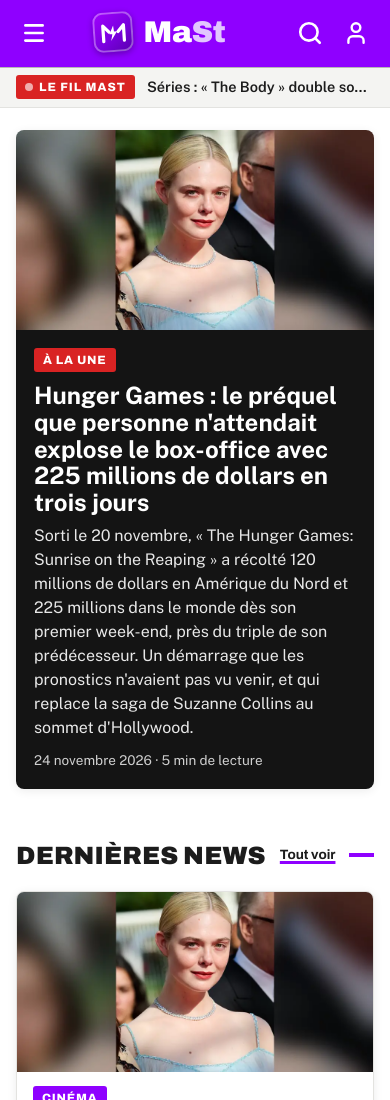
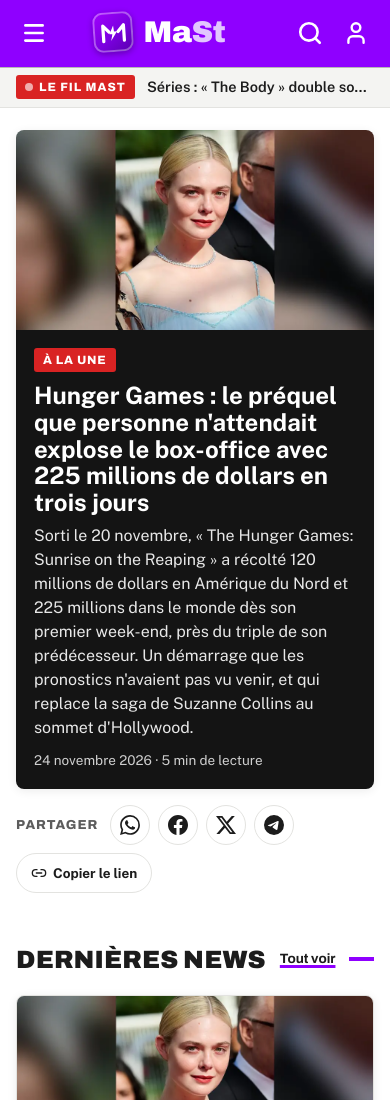
Before and after one commit to stanleymazile/MaSt, a React (Vite) app: page / in a window 390 px wide. Shown: the top 1100 px of the page. Built offline with nearby package versions, Linux system fonts and the light colour scheme.

Commit message:
MaSt : barre de partage sur chaque page (accueil, rubriques, articles, fiches téléphones) — partage natif de l'appareil, WhatsApp, Facebook, X, Telegram et copie du lien canonique

```diff
--- a/src/App.tsx
+++ b/src/App.tsx
@@ -12,6 +12,7 @@ import {
   DESC_DEFAUT,
   retirerDonneesArticle,
   retirerDonneesTelephone,
+  SITE_URL,
 } from "./seo";
 import Header from "./components/Header";
 import SideMenu from "./components/SideMenu";
@@ -25,6 +26,7 @@ import ArticleView, { TitreSection } from "./components/ArticleView";
 import TelephoneView, { TelephonesListe } from "./components/Telephones";
 import ProduitsVitrine from "./components/Produits";
 import Footer from "./components/Footer";
+import Partager from "./components/Partager";
 
 const RUBRIQUES_CARTES: { id: string; nom: string; desc: string }[] = [
   { id: "cine", nom: "Cinéma", desc: "Sorties, critiques et notes presse & spectateurs" },
@@ -232,6 +234,9 @@ export default function App() {
       ? "Dernières news"
       : RUBRIQUES[rubrique];
   const estVitrineProduits = rubrique === "business" && sousRubrique === "nouveaux-produits";
+  const partageUrl = SITE_URL + (rubrique === "toutes" ? "/" : cheminVue(rubrique, sousRubrique));
+  const partageTitre =
+    rubrique === "toutes" ? "MaSt — Ciné, Tech, IA & Sport" : `${titreGrille} — actualité et décryptages | MaSt`;
   const puceClasse = (actif: boolean) =>
     `inline-flex min-h-9 items-center rounded-full px-3.5 font-display text-[13px] font-bold uppercase tracking-[0.4px] no-underline transition-colors ${
       actif ? "bg-accent text-white" : "bg-fond-alt text-texte hover:text-accent"
@@ -275,6 +280,10 @@ export default function App() {
         ) : (
           <>
             {rubrique === "toutes" && <Hero article={une} onOuvrir={ouvrirArticle} />}
+
+            <div className="flex justify-end pt-4">
+              <Partager titre={partageTitre} url={partageUrl} />
+            </div>
 
             <div className="mt-2 grid grid-cols-1 gap-7 min-[980px]:grid-cols-[1fr_330px]">
               <div>
--- a/src/components/ArticleView.tsx
+++ b/src/components/ArticleView.tsx
@@ -1,7 +1,9 @@
 import { ArrowLeft } from "lucide-react";
 import { ARTICLES, RUBRIQUES, type Article } from "../data/articles";
+import { cheminArticle, SITE_URL } from "../seo";
 import ArticleCard, { Tag } from "./ArticleCard";
 import FicheCard from "./FicheCard";
+import Partager from "./Partager";
 
 interface ArticleViewProps {
   article: Article;
@@ -58,7 +60,9 @@ export default function ArticleView({ article, note, onNoter, onRetour, onAccuei
       </div>
 
       <img src={article.image} alt={article.legende} className="mb-2 aspect-[3/2] w-full rounded-lg object-cover" />
-      <p className="m-0 mb-[22px] text-[13px] text-texte-doux">{article.legende}</p>
+      <p className="m-0 mb-3.5 text-[13px] text-texte-doux">{article.legende}</p>
+
+      <Partager titre={article.titre} url={`${SITE_URL}${cheminArticle(article.id)}`} className="mb-[22px]" />
 
       {article.fiche && (
         <div className="my-[26px] max-w-[720px]">
@@ -73,6 +77,8 @@ export default function ArticleView({ article, note, onNoter, onRetour, onAccuei
         }}
         dangerouslySetInnerHTML={{ __html: article.corps.join("") }}
       />
+
+      <Partager titre={article.titre} url={`${SITE_URL}${cheminArticle(article.id)}`} className="mt-[26px]" />
 
       <div className="my-[26px] max-w-[720px] rounded-lg border border-bordure bg-fond-alt px-5 py-[18px]">
         <h2 className="m-0 mb-1.5 font-display text-[19px] font-black">Votre avis compte</h2>
--- /dev/null
+++ b/src/components/Partager.tsx
@@ -0,0 +1,110 @@
+import { useEffect, useState } from "react";
+import { Check, Link2, Share2 } from "lucide-react";
+
+interface PartagerProps {
+  titre: string;
+  url: string;
+  className?: string;
+}
+
+/* Glyphes des réseaux (cercles officiels, 24 × 24) */
+const ICONES: Record<string, string> = {
+  whatsapp:
+    "M17.472 14.382c-.297-.149-1.758-.867-2.03-.967-.273-.099-.471-.148-.67.15-.197.297-.767.966-.94 1.164-.173.199-.347.223-.644.075-.297-.15-1.255-.463-2.39-1.475-.883-.788-1.48-1.761-1.653-2.059-.173-.297-.018-.458.13-.606.134-.133.298-.347.446-.52.149-.174.198-.298.298-.497.099-.198.05-.371-.025-.52-.075-.149-.669-1.612-.916-2.207-.242-.579-.487-.5-.669-.51-.173-.008-.371-.01-.57-.01-.198 0-.52.074-.792.372-.272.297-1.04 1.016-1.04 2.479 0 1.462 1.065 2.875 1.213 3.074.149.198 2.096 3.2 5.077 4.487.709.306 1.262.489 1.694.625.712.227 1.36.195 1.871.118.571-.085 1.758-.719 2.006-1.413.248-.694.248-1.289.173-1.413-.074-.124-.272-.198-.57-.347m-5.421 7.403h-.004a9.87 9.87 0 01-5.031-1.378l-.361-.214-3.741.982.998-3.648-.235-.374a9.86 9.86 0 01-1.51-5.26c.001-5.45 4.436-9.884 9.888-9.884 2.64 0 5.122 1.03 6.988 2.898a9.825 9.825 0 012.893 6.994c-.003 5.45-4.437 9.884-9.885 9.884m8.413-18.297A11.815 11.815 0 0012.05 0C5.495 0 .16 5.335.157 11.892c0 2.096.547 4.142 1.588 5.945L.057 24l6.305-1.654a11.882 11.882 0 005.683 1.448h.005c6.554 0 11.89-5.335 11.893-11.893a11.821 11.821 0 00-3.48-8.413z",
+  facebook:
+    "M24 12.073c0-6.627-5.373-12-12-12s-12 5.373-12 12c0 5.99 4.388 10.954 10.125 11.854v-8.385H7.078v-3.47h3.047V9.43c0-3.007 1.792-4.669 4.533-4.669 1.312 0 2.686.235 2.686.235v2.953H15.83c-1.491 0-1.956.925-1.956 1.874v2.25h3.328l-.532 3.47h-2.796v8.385C19.612 23.027 24 18.062 24 12.073z",
+  x: "M18.901 1.153h3.68l-8.04 9.19L24 22.846h-7.406l-5.8-7.584-6.638 7.584H.474l8.6-9.83L0 1.154h7.594l5.243 6.932ZM17.61 20.644h2.039L6.486 3.24H4.298Z",
+  telegram:
+    "M11.944 0A12 12 0 0 0 0 12a12 12 0 0 0 12 12 12 12 0 0 0 12-12A12 12 0 0 0 12 0a12 12 0 0 0-.056 0zm4.962 7.224c.1-.002.321.023.465.14a.506.506 0 0 1 .171.325c.016.093.036.306.02.472-.18 1.898-.962 6.502-1.36 8.627-.168.9-.499 1.201-.82 1.23-.696.065-1.225-.46-1.9-.902-1.056-.693-1.653-1.124-2.678-1.8-1.185-.78-.417-1.21.258-1.91.177-.184 3.247-2.977 3.307-3.23.007-.032.014-.15-.056-.212s-.174-.041-.249-.024c-.106.024-1.793 1.14-5.061 3.345-.48.33-.913.49-1.302.48-.428-.008-1.252-.241-1.865-.44-.752-.245-1.349-.374-1.297-.789.027-.216.325-.437.893-.663 3.498-1.524 5.83-2.529 6.998-3.014 3.332-1.386 4.025-1.627 4.476-1.635z",
+};
+
+function IconeReseau({ d }: { d: string }) {
+  return (
+    <svg viewBox="0 0 24 24" width="20" height="20" fill="currentColor" aria-hidden="true">
+      <path d={d} />
+    </svg>
+  );
+}
+
+/**
+ * Barre de partage d'une page MaSt : partage natif de l'appareil (si disponible),
+ * WhatsApp, Facebook, X, Telegram et copie du lien. L'URL partagée est toujours
+ * l'URL canonique de la page (article, fiche téléphone, rubrique ou accueil).
+ */
+export default function Partager({ titre, url, className = "" }: PartagerProps) {
+  const [copie, setCopie] = useState(false);
+  const [natifDispo, setNatifDispo] = useState(false);
+
+  useEffect(() => {
+    setNatifDispo(typeof navigator !== "undefined" && "share" in navigator);
+  }, []);
+
+  const texteSeul = encodeURIComponent(titre);
+  const lien = encodeURIComponent(url);
+  const reseaux = [
+    { nom: "WhatsApp", href: `https://wa.me/?text=${encodeURIComponent(`${titre} ${url}`)}`, d: ICONES.whatsapp },
+    { nom: "Facebook", href: `https://www.facebook.com/sharer/sharer.php?u=${lien}`, d: ICONES.facebook },
+    { nom: "X", href: `https://twitter.com/intent/tweet?text=${texteSeul}&url=${lien}`, d: ICONES.x },
+    { nom: "Telegram", href: `https://t.me/share/url?url=${lien}&text=${texteSeul}`, d: ICONES.telegram },
+  ];
+
+  const copier = async () => {
+    try {
+      await navigator.clipboard.writeText(url);
+      setCopie(true);
+      setTimeout(() => setCopie(false), 2000);
+    } catch {
+      /* Presse-papiers indisponible : on ignore, les autres boutons restent actifs. */
+    }
+  };
+
+  const partagerNatif = async () => {
+    try {
+      await navigator.share({ title: titre, text: titre, url });
+    } catch {
+      /* Partage annulé par l'utilisateur. */
+    }
+  };
+
+  const boutonRond =
+    "inline-flex h-10 w-10 items-center justify-center rounded-full border border-bordure text-texte transition-colors hover:border-accent hover:text-accent";
+
+  return (
+    <div className={`flex flex-wrap items-center gap-2 ${className}`} aria-label="Partager cette page">
+      <span className="mr-1 font-display text-[13px] font-extrabold uppercase tracking-[1px] text-texte-doux">
+        Partager
+      </span>
+      {natifDispo && (
+        <button
+          type="button"
+          onClick={partagerNatif}
+          className="inline-flex h-10 w-10 items-center justify-center rounded-full bg-accent text-white transition-opacity hover:opacity-85"
+          aria-label="Partager via l'appareil"
+        >
+          <Share2 size={18} />
+        </button>
+      )}
+      {reseaux.map((r) => (
+        <a
+          key={r.nom}
+          href={r.href}
+          target="_blank"
+          rel="noopener noreferrer"
+          className={boutonRond}
+          aria-label={`Partager sur ${r.nom}`}
+        >
+          <IconeReseau d={r.d} />
+        </a>
+      ))}
+      <button
+        type="button"
+        onClick={copier}
+        className="inline-flex h-10 items-center gap-1.5 rounded-full border border-bordure px-3.5 text-[13.5px] font-bold text-texte transition-colors hover:border-accent hover:text-accent"
+        aria-label="Copier le lien de cette page"
+      >
+        {copie ? <Check size={16} /> : <Link2 size={16} />}
+        {copie ? "Lien copié !" : "Copier le lien"}
+      </button>
+    </div>
+  );
+}
--- a/src/components/Telephones.tsx
+++ b/src/components/Telephones.tsx
@@ -1,7 +1,8 @@
 import { ArrowLeft, Check, Minus, Smartphone } from "lucide-react";
 import { TELEPHONES, type Telephone } from "../data/telephones";
-import { cheminTelephone } from "../seo";
+import { cheminTelephone, SITE_URL } from "../seo";
 import { TitreSection } from "./ArticleView";
+import Partager from "./Partager";
 
 function PanneauVisuel({ tel, hauteur }: { tel: Telephone; hauteur: string }) {
   if (tel.image) {
@@ -117,7 +118,13 @@ export default function TelephoneView({ tel, onRetour, onAccueil, onOuvrir }: Te
       <h1 className="mb-2 mt-1 text-[clamp(27px,4.6vw,40px)] font-black leading-[1.15]">
         {tel.marque} {tel.modele}
       </h1>
-      <p className="m-0 mb-5 text-[19px] text-texte-doux">{tel.resume}</p>
+      <p className="m-0 mb-3.5 text-[19px] text-texte-doux">{tel.resume}</p>
+
+      <Partager
+        titre={`${tel.marque} ${tel.modele} — fiche caractéristiques, prix, points forts et points faibles | MaSt`}
+        url={`${SITE_URL}${cheminTelephone(tel.id)}`}
+        className="mb-5"
+      />
 
       <div className="grid grid-cols-1 gap-6 min-[860px]:grid-cols-[340px_1fr]">
         <div>
@@ -160,6 +167,12 @@ export default function TelephoneView({ tel, onRetour, onAccueil, onOuvrir }: Te
         <BlocAvis titre="Points faibles" points={tel.pointsFaibles} positif={false} />
       </div>
 
+      <Partager
+        titre={`${tel.marque} ${tel.modele} — fiche caractéristiques, prix, points forts et points faibles | MaSt`}
+        url={`${SITE_URL}${cheminTelephone(tel.id)}`}
+        className="mt-7"
+      />
+
       <button
         type="button"
         onClick={onRetour}
```
